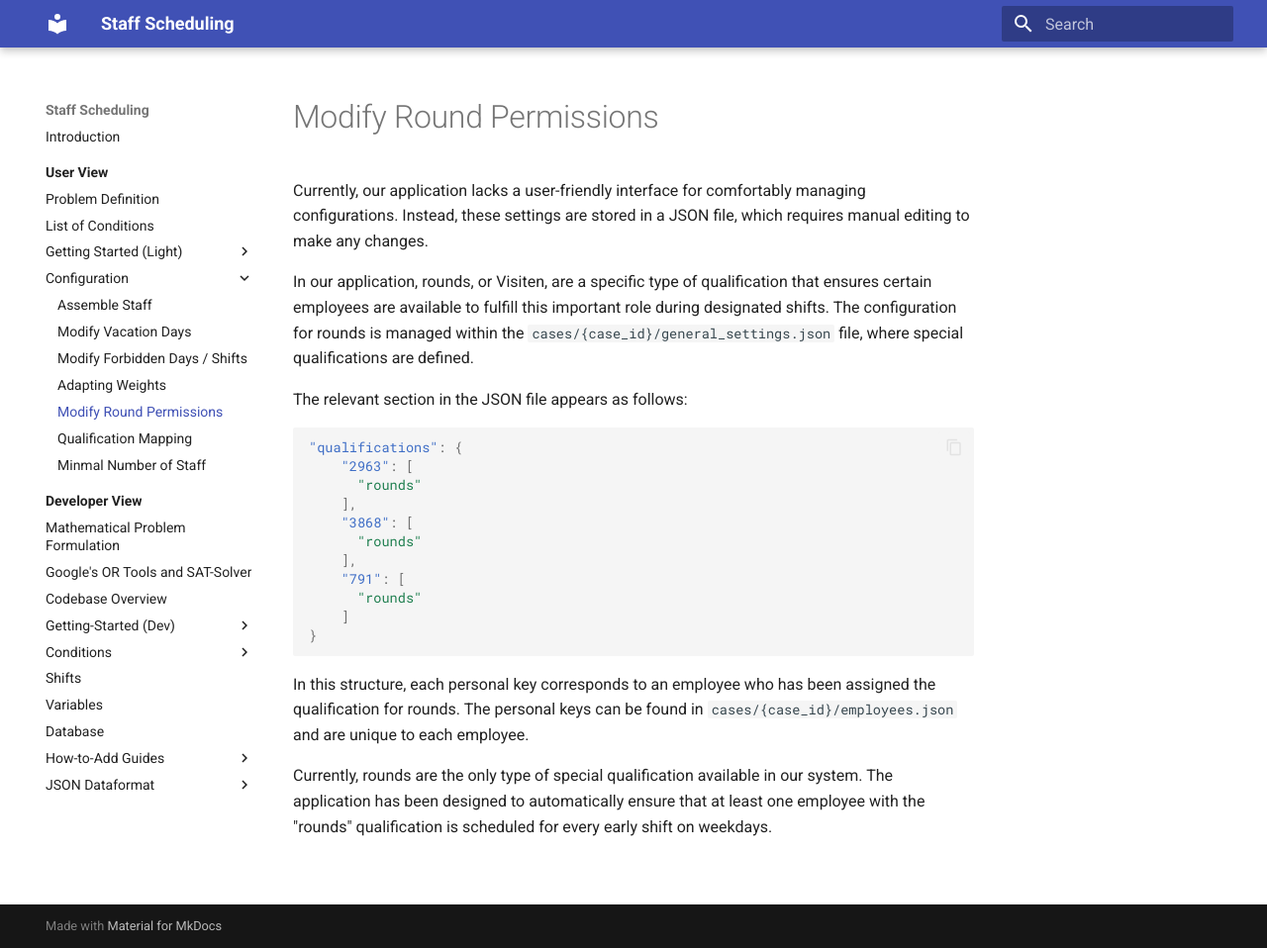
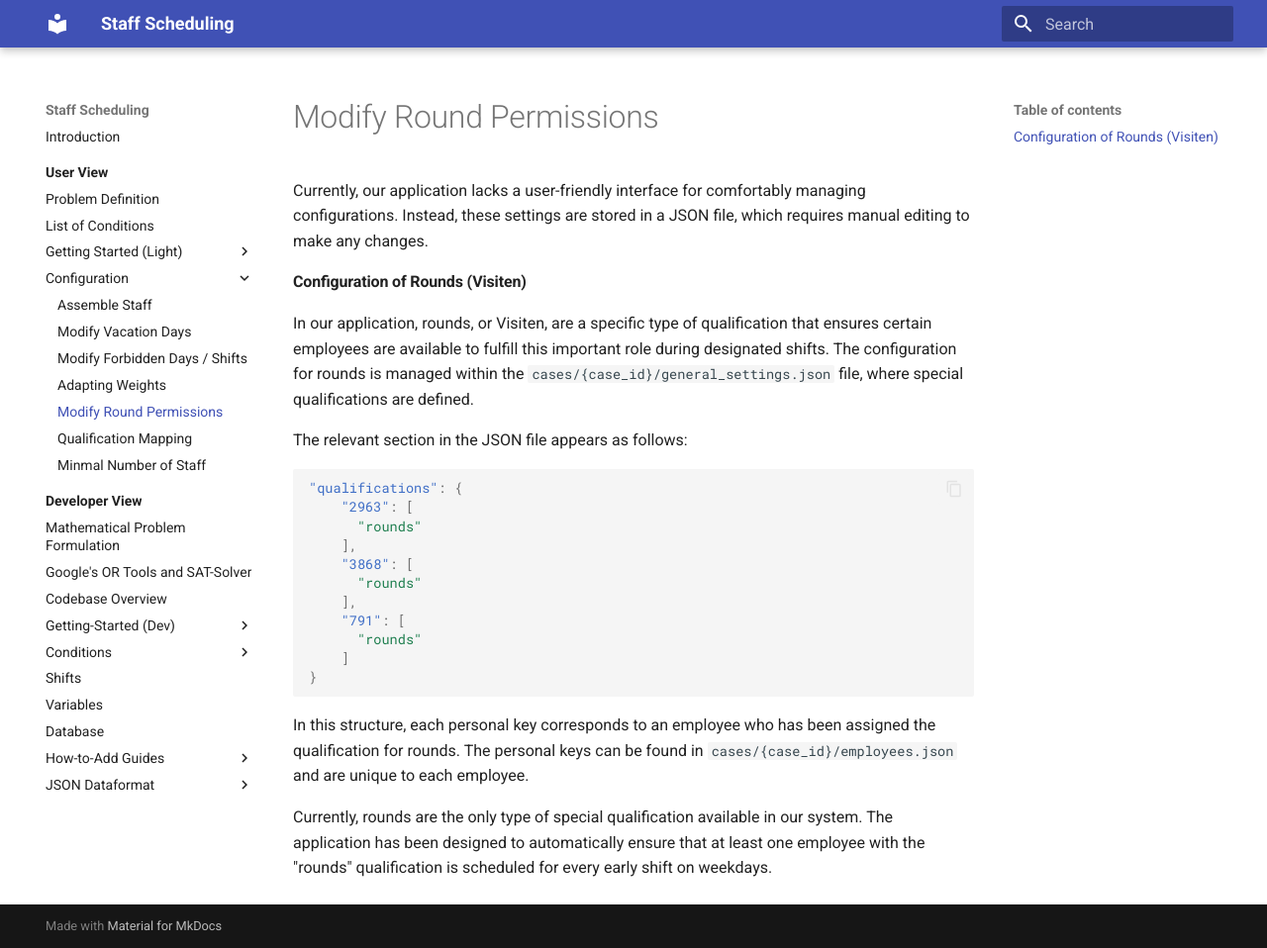
Before and after one commit to CombiRWTH/StaffScheduling, an MkDocs documentation site: the page built from docs/user-view/configuration/rounds-permissions.md, in a window 1280 px wide and 958 px high. Shown: the whole window at 99% size. Built offline with MkDocs 1.6.1 and Material for MkDocs 9.7.7, drawn with Linux system fonts in a browser that asks for light colours.

Commit message:
added rounds-permissions.md

```diff
--- a/docs/user-view/configuration/rounds-permissions.md
+++ b/docs/user-view/configuration/rounds-permissions.md
@@ -1,4 +1,6 @@
 Currently, our application lacks a user-friendly interface for comfortably managing configurations. Instead, these settings are stored in a JSON file, which requires manual editing to make any changes.
+
+### Configuration of Rounds (Visiten)
 
 In our application, rounds, or Visiten, are a specific type of qualification that ensures certain employees are available to fulfill this important role during designated shifts. The configuration for rounds is managed within the `cases/{case_id}/general_settings.json` file, where special qualifications are defined.
 
```
